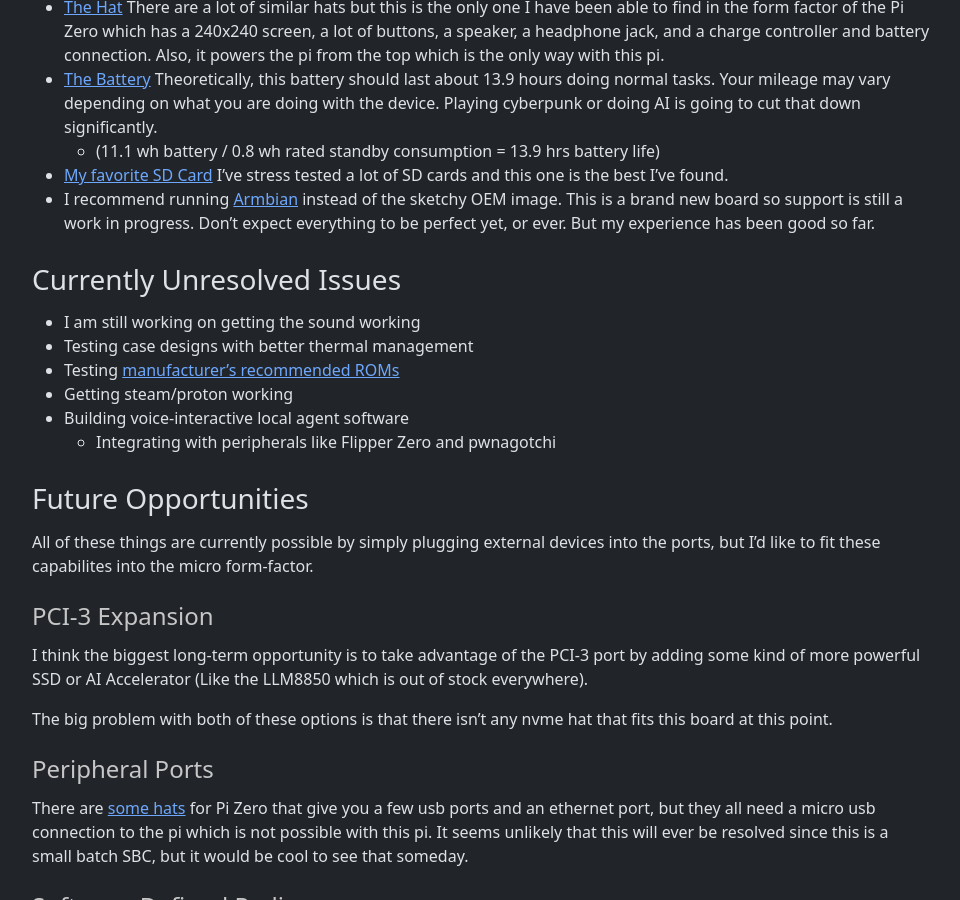
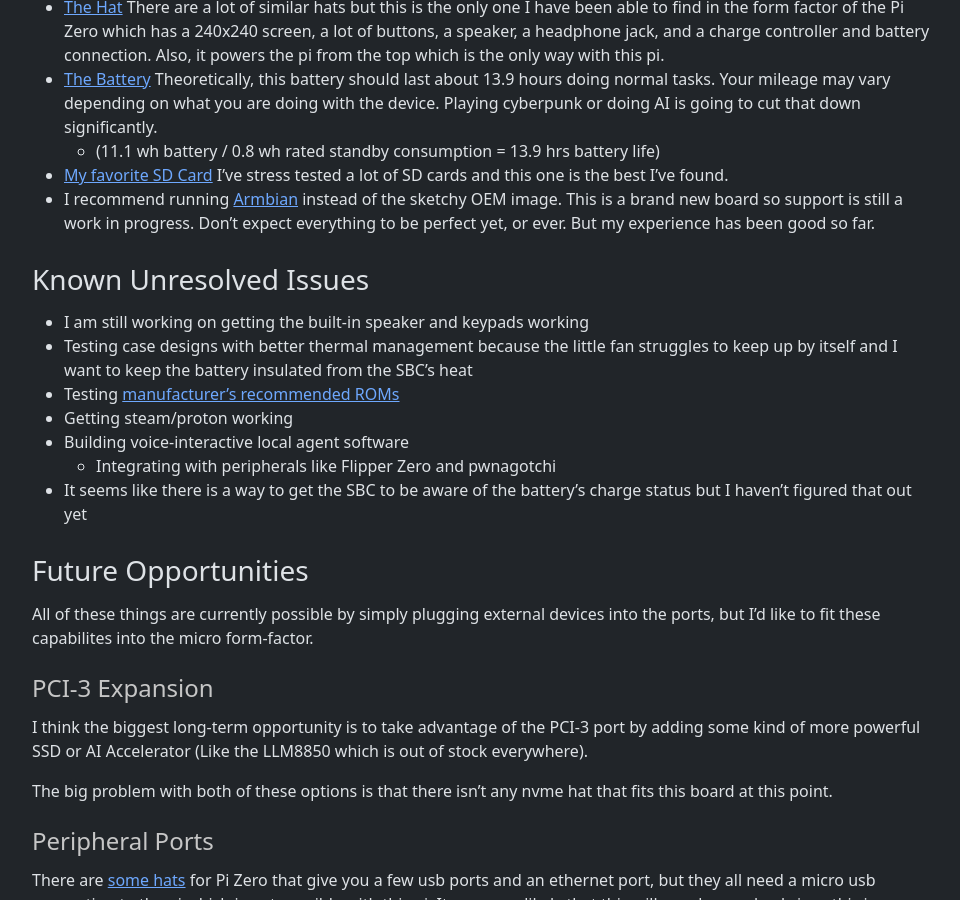
Before and after one commit to cjtrowbridge-com/cjtrowbridge.com, a Jekyll site: the page built from projects/2026-09-09-micro-cyberdeck/index.md, in a window 1280 px wide and 900 px high, scrolled down 2457 px. Shown: the whole window, without its empty margins (158-1118 px from the left). Built offline with Jekyll 4.4.1, drawn with Linux system fonts in a browser that asks for light colours; nearby versions of some CDN libraries.

Commit message:
added battery work and buttons to unresolved issues

```diff
--- a/projects/2026-09-09-micro-cyberdeck/index.md
+++ b/projects/2026-09-09-micro-cyberdeck/index.md
@@ -57,13 +57,14 @@
   I've stress tested a lot of SD cards and this one is the best I've found.
 - I recommend running [Armbian](https://armbian.com/boards/orangepizero3w) instead of the sketchy OEM image. This is a brand new board so support is still a work in progress. Don't expect everything to be perfect yet, or ever. But my experience has been good so far.
 
-### Currently Unresolved Issues
-- I am still working on getting the sound working
-- Testing case designs with better thermal management
+### Known Unresolved Issues
+- I am still working on getting the built-in speaker and keypads working
+- Testing case designs with better thermal management because the little fan struggles to keep up by itself and I want to keep the battery insulated from the SBC's heat
 - Testing [manufacturer's recommended ROMs](https://spotpear.com/wiki/Raspberry-Pi-Game-1.54inch-LCD-touchscreen-display-ST7789.html)
 - Getting steam/proton working
 - Building voice-interactive local agent software
   - Integrating with peripherals like Flipper Zero and pwnagotchi
+- It seems like there is a way to get the SBC to be aware of the battery's charge status but I haven't figured that out yet
 
 ### Future Opportunities
 
```
